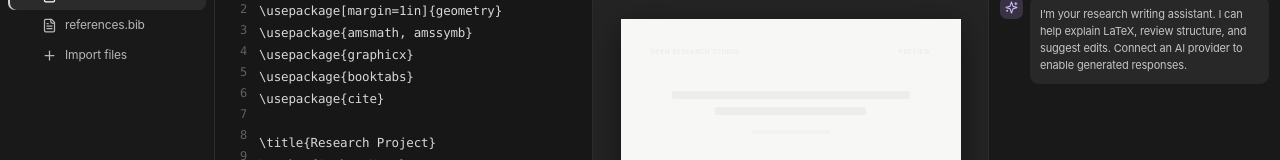
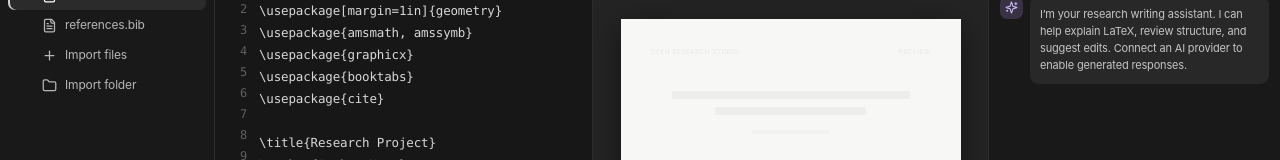
Before and after one commit to lalitkumar790/open-research-studio, a Next.js app: page /project/1 in a window 1280 px wide. Shown: the part 167-327 px from the top of the page. Built offline with nearby package versions, Linux system fonts and the light colour scheme.

Commit message:
Preserve folder paths when importing LaTeX project files

```diff
--- a/app/project/[id]/page.tsx
+++ b/app/project/[id]/page.tsx
@@ -1,6 +1,6 @@
 "use client";
 
-import { useEffect, useMemo, useState } from "react";
+import { useEffect, useMemo, useRef, useState } from "react";
 import { useParams } from "next/navigation";
 import { track } from "@vercel/analytics";
 import {
@@ -89,6 +89,7 @@ export default function ProjectEditor() {
   const [pdfUrl, setPdfUrl] = useState<string | null>(null);
   const [compileError, setCompileError] = useState("");
   const [compileLogs, setCompileLogs] = useState("");
+  const directoryInputRef = useRef<HTMLInputElement>(null);
 
   const storageKey = useMemo(() => "ors-project-" + id, [id]);
 
@@ -129,6 +130,26 @@ export default function ProjectEditor() {
     }, 500);
     return () => window.clearTimeout(timer);
   }, [source, name, extraFiles, storageKey, hydrated]);
+
+  function importProjectFiles(fileList: FileList | File[]) {
+    const files = Array.from(fileList);
+    let imported = 0;
+    for (const file of files) {
+      const relativePath = (file as File & { webkitRelativePath?: string }).webkitRelativePath || file.name;
+      const normalizedPath = relativePath.replace(/\\/g, "/");
+      const parts = normalizedPath.split("/");
+      if (parts.some(part => !part || part === "." || part === ".." || part.startsWith(".") || !/^[a-zA-Z0-9_-][a-zA-Z0-9_.-]*$/.test(part))) { setNotice("Unsafe project path: " + relativePath); continue; }
+      if (!/\.(tex|bib|txt|sty|cls|png|jpe?g|pdf)$/i.test(normalizedPath)) { setNotice("Unsupported file: " + relativePath); continue; }
+      if (normalizedPath === "main.tex") { setNotice("The root main.tex is edited in the main editor. Import supporting files instead."); continue; }
+      if (file.size > 2 * 1024 * 1024) { setNotice(relativePath + " exceeds 2 MB."); continue; }
+      const binary = /\.(png|jpe?g|pdf)$/i.test(normalizedPath);
+      const reader = new FileReader();
+      reader.onload = () => { const contents = String(reader.result ?? ""); setExtraFiles(current => ({ ...current, [normalizedPath]: contents })); track("files_imported", { count: 1, bytes: file.size, format: normalizedPath.split(".").pop() || "text" }); };
+      if (binary) reader.readAsDataURL(file); else reader.readAsText(file);
+      imported++;
+    }
+    if (imported) setNotice("Importing " + imported + " project file" + (imported === 1 ? "" : "s") + "…");
+  }
 
   const isBinaryAsset = /\.(png|jpe?g|pdf)$/i.test(activeFile);
   const activeContent = activeFile === "main.tex" ? source : (isBinaryAsset ? "[Binary project asset — included when compiling]" : (extraFiles[activeFile] ?? ""));
@@ -235,7 +256,10 @@ export default function ProjectEditor() {
             <div className="tree-folder"><ChevronDown size={14}/><FolderOpen size={16}/> <span>{name}</span></div>
             <button className={`tree-file ${activeFile==="main.tex"?"active":""}`} onClick={()=>setActiveFile("main.tex")}><FileText size={15}/> main.tex</button>
             {Object.keys(extraFiles).sort().map(file=><button key={file} className={`tree-file ${activeFile===file?"active":""}`} onClick={()=>setActiveFile(file)}><FileText size={15}/> {file}</button>)}
-            <label className="tree-file"><Plus size={15}/> Import files<input type="file" accept=".tex,.bib,.txt,.sty,.cls,.png,.jpg,.jpeg,.pdf" multiple hidden onChange={e=>{Array.from(e.target.files??[]).forEach(file=>{if(file.size>2*1024*1024){setNotice(file.name+" exceeds 2 MB.");return;}if(!/\.(tex|bib|txt|sty|cls|png|jpe?g|pdf)$/i.test(file.name)){setNotice("Unsupported file: "+file.name);return;}const binary=/\.(png|jpe?g|pdf)$/i.test(file.name);const reader=new FileReader();reader.onload=()=>{setExtraFiles(current=>({...current,[file.name]:String(reader.result??"")}));track("files_imported",{count:1,bytes:file.size,format:file.name.split(".").pop()||"text"});};if(binary)reader.readAsDataURL(file);else reader.readAsText(file);});e.currentTarget.value="";}}/></label>
+            <button className="tree-file" onClick={()=>document.getElementById("ors-import-files")?.click()}><Plus size={15}/> Import files</button>
+            <button className="tree-file" onClick={()=>directoryInputRef.current?.click()}><Folder size={15}/> Import folder</button>
+            <input id="ors-import-files" type="file" accept=".tex,.bib,.txt,.sty,.cls,.png,.jpg,.jpeg,.pdf" multiple hidden onChange={e=>{if(e.target.files)importProjectFiles(e.target.files);e.currentTarget.value="";}}/>
+            <input ref={directoryInputRef} type="file" accept=".tex,.bib,.txt,.sty,.cls,.png,.jpg,.jpeg,.pdf" multiple hidden onChange={e=>{if(e.target.files)importProjectFiles(e.target.files);e.currentTarget.value="";}}/>
           </div>
           <div className="file-sidebar-bottom"><Settings size={15}/> Project settings</div>
         </aside>}
```
